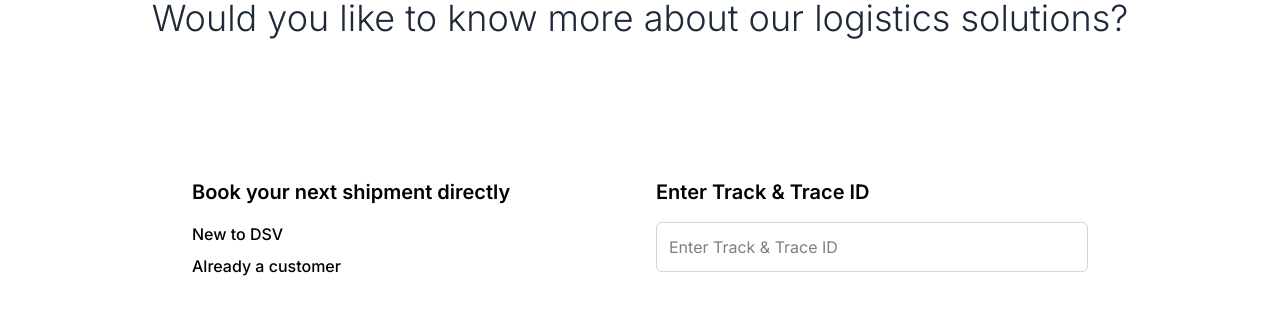
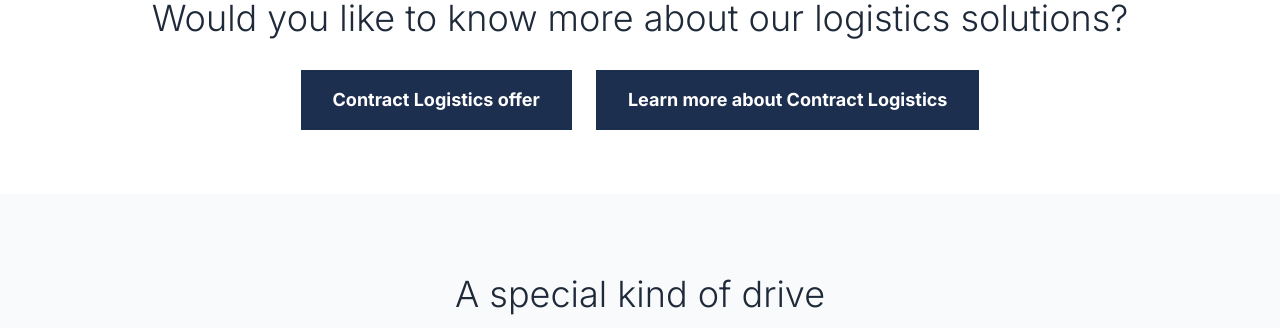
Before and after one commit to Vylax/noveo, a Next.js app in the folder app4/dsv-clone/: page / in a window 1280 px wide. Shown: the part 826-1154 px from the top of the page. Built offline with nearby package versions, Linux system fonts and the light colour scheme.

Commit message:
dynamism

```diff
--- a/app4/dsv-clone/src/app/page.tsx
+++ b/app4/dsv-clone/src/app/page.tsx
@@ -7,7 +7,7 @@ const IconWrapper = ({ children }: { children: React.ReactNode }) => (
   <div className="text-dsv-blue mb-4">{children}</div>
 );
 
-function Hero() {
+function Hero({ onSectionChange }: { onSectionChange: (section: 'quote' | 'logistics') => void }) {
   const [videoLoaded, setVideoLoaded] = useState(false);
   const [videoError, setVideoError] = useState(false);
   const [prefersReducedMotion, setPrefersReducedMotion] = useState(false);
@@ -109,10 +109,16 @@ function Hero() {
       {/* Service buttons positioned at bottom of hero */}
       <div className="relative z-20 w-full max-w-4xl mx-auto mb-0">
         <div className="grid grid-cols-1 md:grid-cols-2 gap-1">
-          <div className="p-8 text-center bg-noveo-teal hover:bg-noveo-teal-light cursor-pointer transition-colors">
+          <div
+            className="p-8 text-center bg-noveo-teal hover:bg-noveo-teal-light cursor-pointer transition-colors"
+            onClick={() => onSectionChange('quote')}
+          >
             <h3 className="font-bold text-noveo-blue text-lg">Demander un devis</h3>
           </div>
-          <div className="p-8 text-center bg-noveo-teal hover:bg-noveo-teal-light cursor-pointer transition-colors">
+          <div
+            className="p-8 text-center bg-noveo-teal hover:bg-noveo-teal-light cursor-pointer transition-colors"
+            onClick={() => onSectionChange('logistics')}
+          >
             <h3 className="font-bold text-noveo-blue text-lg">Solutions logistiques</h3>
           </div>
         </div>
@@ -133,7 +139,47 @@ function ServiceBar() {
   return null;
 }
 
-function LogisticsSolutionsSection() {
+function DynamicSection({ activeSection }: { activeSection: 'quote' | 'logistics' }) {
+  const [selectedOption, setSelectedOption] = useState('');
+
+  if (activeSection === 'quote') {
+    return (
+      <section className="bg-white py-16">
+        <div className="max-w-screen-xl mx-auto px-4 sm:px-6 lg:px-8 text-center">
+          <h2 className="text-3xl md:text-4xl font-light text-gray-800 mb-8">
+            Tell us what you need
+          </h2>
+          <div className="max-w-4xl mx-auto">
+            <div className="flex flex-col md:flex-row gap-6 items-end">
+              <div className="flex-1">
+                <div className="relative">
+                  <select
+                    value={selectedOption}
+                    onChange={(e) => setSelectedOption(e.target.value)}
+                    className="w-full p-4 border border-gray-300 text-left bg-white appearance-none cursor-pointer text-gray-700"
+                  >
+                    <option value="">Choose</option>
+                    <option value="spot">Spot quote - for your single shipment.</option>
+                    <option value="tariff">Tariff quote - for multiple or frequent shipments.</option>
+                    <option value="offer">Offer - To start a dialogue on Logistics solutions</option>
+                  </select>
+                  <div className="absolute inset-y-0 right-0 flex items-center px-2 pointer-events-none">
+                    <svg className="w-4 h-4 text-gray-400" fill="none" stroke="currentColor" viewBox="0 0 24 24">
+                      <path strokeLinecap="round" strokeLinejoin="round" strokeWidth="2" d="M19 9l-7 7-7-7" />
+                    </svg>
+                  </div>
+                </div>
+              </div>
+              <button className="px-8 py-4 bg-noveo-blue text-white font-bold text-lg hover:bg-noveo-blue-dark transition-colors duration-300 whitespace-nowrap">
+                Request
+              </button>
+            </div>
+          </div>
+        </div>
+      </section>
+    );
+  }
+
   return (
     <section className="bg-white py-16">
       <div className="max-w-screen-xl mx-auto px-4 sm:px-6 lg:px-8 text-center">
@@ -141,30 +187,12 @@ function LogisticsSolutionsSection() {
           Would you like to know more about our logistics solutions?
         </h2>
         <div className="flex flex-col sm:flex-row gap-6 justify-center">
-          <button className="px-8 py-4 bg-dsv-blue text-white font-bold text-lg hover:bg-dsv-blue-dark transition-colors duration-300">
+          <button className="px-8 py-4 bg-noveo-blue text-white font-bold text-lg hover:bg-noveo-blue-dark transition-colors duration-300">
             Contract Logistics offer
           </button>
-          <button className="px-8 py-4 bg-dsv-blue text-white font-bold text-lg hover:bg-dsv-blue-dark transition-colors duration-300">
+          <button className="px-8 py-4 bg-noveo-blue text-white font-bold text-lg hover:bg-noveo-blue-dark transition-colors duration-300">
             Learn more about Contract Logistics
           </button>
-        </div>
-
-        <div className="mt-12 grid grid-cols-1 md:grid-cols-2 gap-8 max-w-4xl mx-auto">
-          <div className="text-left">
-            <h3 className="text-xl font-semibold mb-4">Book your next shipment directly</h3>
-            <div className="space-y-2">
-              <button className="block text-dsv-blue font-medium hover:underline">New to DSV</button>
-              <button className="block text-dsv-blue font-medium hover:underline">Already a customer</button>
-            </div>
-          </div>
-          <div className="text-left">
-            <h3 className="text-xl font-semibold mb-4">Enter Track & Trace ID</h3>
-            <input
-              type="text"
-              placeholder="Enter Track & Trace ID"
-              className="w-full p-3 border border-gray-300 rounded-md"
-            />
-          </div>
         </div>
       </div>
     </section>
@@ -401,10 +429,12 @@ function ContactSection() {
 }
 
 export default function Home() {
+  const [activeSection, setActiveSection] = useState<'quote' | 'logistics'>('logistics');
+
   return (
     <>
-      <Hero />
-      <LogisticsSolutionsSection />
+      <Hero onSectionChange={setActiveSection} />
+      <DynamicSection activeSection={activeSection} />
       <SpecialDriveSection />
       <PrecisionSection />
       <IndustrySolutions />
```
